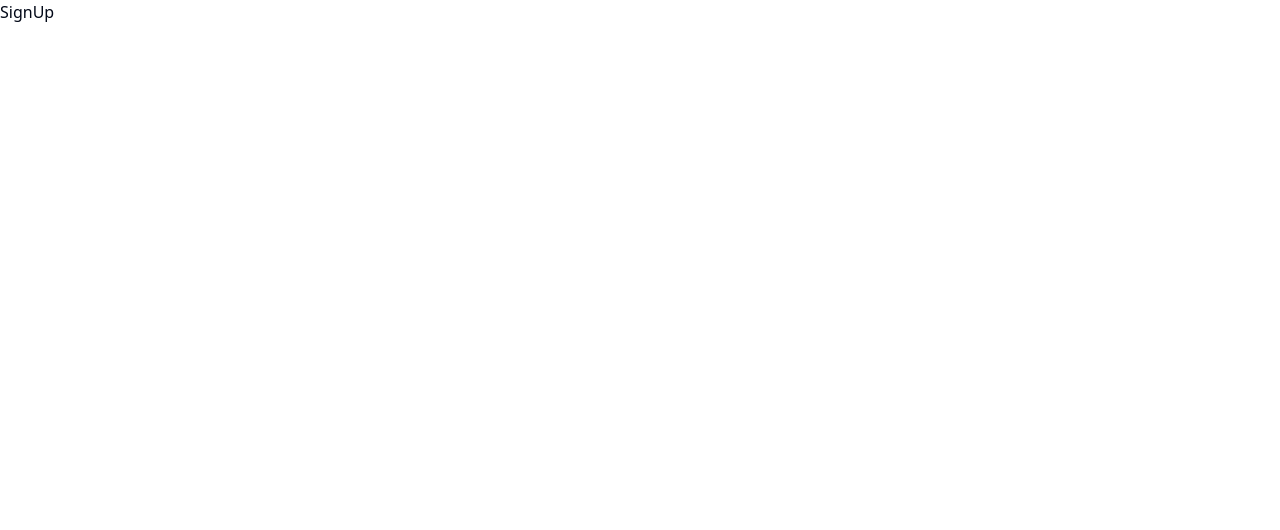
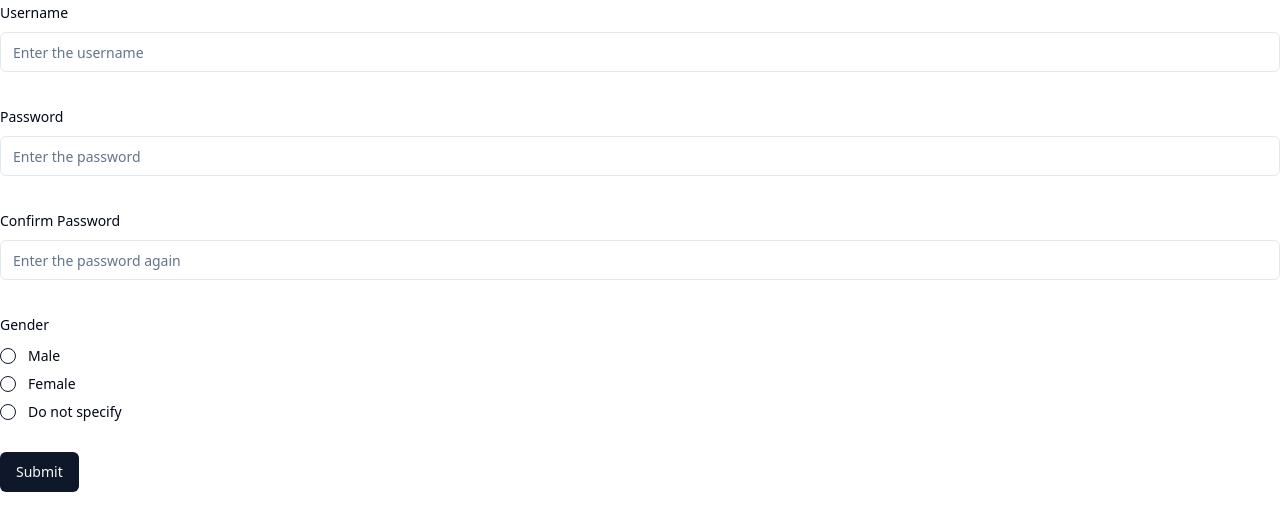
Before and after one commit to ayushsingh01042003/Chat-App, a React (Vite) app in the folder Frontend/: page /signup in a window 1280 px wide. Shown: the top 530 px of the page. Built offline with nearby package versions, Linux system fonts and the light colour scheme.

Commit message:
Add SignUp Form

```diff
--- a/Frontend/package.json
+++ b/Frontend/package.json
@@ -13,6 +13,7 @@
     "@hookform/resolvers": "^3.3.4",
     "@radix-ui/react-dropdown-menu": "^2.0.6",
     "@radix-ui/react-label": "^2.0.2",
+    "@radix-ui/react-radio-group": "^1.1.3",
     "@radix-ui/react-slot": "^1.0.2",
     "@types/react-router-dom": "^5.3.3",
     "class-variance-authority": "^0.7.0",
--- /dev/null
+++ b/Frontend/src/components/ui/radio-group.tsx
@@ -0,0 +1,42 @@
+import * as React from "react"
+import * as RadioGroupPrimitive from "@radix-ui/react-radio-group"
+import { Circle } from "lucide-react"
+
+import { cn } from "@/lib/utils"
+
+const RadioGroup = React.forwardRef<
+  React.ElementRef<typeof RadioGroupPrimitive.Root>,
+  React.ComponentPropsWithoutRef<typeof RadioGroupPrimitive.Root>
+>(({ className, ...props }, ref) => {
+  return (
+    <RadioGroupPrimitive.Root
+      className={cn("grid gap-2", className)}
+      {...props}
+      ref={ref}
+    />
+  )
+})
+RadioGroup.displayName = RadioGroupPrimitive.Root.displayName
+
+const RadioGroupItem = React.forwardRef<
+  React.ElementRef<typeof RadioGroupPrimitive.Item>,
+  React.ComponentPropsWithoutRef<typeof RadioGroupPrimitive.Item>
+>(({ className, ...props }, ref) => {
+  return (
+    <RadioGroupPrimitive.Item
+      ref={ref}
+      className={cn(
+        "aspect-square h-4 w-4 rounded-full border border-primary text-primary ring-offset-background focus:outline-none focus-visible:ring-2 focus-visible:ring-ring focus-visible:ring-offset-2 disabled:cursor-not-allowed disabled:opacity-50",
+        className
+      )}
+      {...props}
+    >
+      <RadioGroupPrimitive.Indicator className="flex items-center justify-center">
+        <Circle className="h-2.5 w-2.5 fill-current text-current" />
+      </RadioGroupPrimitive.Indicator>
+    </RadioGroupPrimitive.Item>
+  )
+})
+RadioGroupItem.displayName = RadioGroupPrimitive.Item.displayName
+
+export { RadioGroup, RadioGroupItem }
--- a/Frontend/src/pages/login/Login.tsx
+++ b/Frontend/src/pages/login/Login.tsx
@@ -3,7 +3,6 @@
 import { zodResolver } from "@hookform/resolvers/zod"
 import { useForm } from "react-hook-form"
 import { z } from "zod"
-
 import { Button } from "@/components/ui/button"
 import {
   Form,
@@ -20,6 +19,9 @@ const formSchema = z.object({
   username: z.string().min(2, {
     message: "Username must be at least 2 characters.",
   }),
+  password: z.string().min(6, {
+    message: "Password must be at least 6 characters.",
+  }),
 })
 
 const Login = () => {
@@ -29,6 +31,7 @@ const Login = () => {
     resolver: zodResolver(formSchema),
     defaultValues: {
       username: "",
+      password: "",
     },
   })
 
@@ -58,6 +61,22 @@ const Login = () => {
             </FormItem>
           )}
         />
+        <FormField
+          control={form.control}
+          name="password"
+          render={({ field }) => (
+            <FormItem>
+              <FormLabel>Password</FormLabel>
+              <FormControl>
+                <Input type="password" placeholder="Enter the password" {...field} />
+              </FormControl>
+              <FormDescription>
+                This is your private password.
+              </FormDescription>
+              <FormMessage />
+            </FormItem>
+          )}
+        />
         <Button type="submit">Submit</Button>
       </form>
     </Form>
--- a/Frontend/src/pages/signup/SignUp.tsx
+++ b/Frontend/src/pages/signup/SignUp.tsx
@@ -1,6 +1,146 @@
+"use client"
+
+import { zodResolver } from "@hookform/resolvers/zod"
+import { useForm } from "react-hook-form"
+import { z } from "zod"
+import { Button } from "@/components/ui/button"
+import {
+  Form,
+  FormControl,
+  FormField,
+  FormItem,
+  FormLabel,
+  FormMessage,
+} from "@/components/ui/form"
+import { Input } from "@/components/ui/input";
+import { RadioGroup, RadioGroupItem } from "@/components/ui/radio-group";
+
+const formSchema = z.object({
+  username: z.string().min(2, {
+    message: "Username must be at least 2 characters.",
+  }),
+  password: z.string().min(6, {
+    message: "Password must be at least 6 characters.",
+  }),
+  confirmPassword: z.string().min(6, {
+    message: "Password must be at least 6 characters.",
+  }),
+  gender: z.object({
+    type: z.enum(["Male", "Female"], {
+      required_error: "Please select your gender"
+    })
+  })
+}).refine((data) => {
+  return data.password === data.confirmPassword
+}, {
+  message: "Passwords do not match.",
+  path: ["confirmPassword"]
+});
+
 const SignUp = () => {
+
+  // 1. Define your form.
+  const form = useForm<z.infer<typeof formSchema>>({
+    resolver: zodResolver(formSchema),
+    defaultValues: {
+      username: "",
+      password: "",
+      confirmPassword: "",
+    },
+  })
+
+  // 2. Define a submit handler.
+  function onSubmit(values: z.infer<typeof formSchema>) {
+    // Do something with the form values.
+    // ✅ This will be type-safe and validated.
+    console.log(values)
+  }
+
   return (
-    <div>SignUp</div>
+    <Form {...form}>
+      <form onSubmit={form.handleSubmit(onSubmit)} className="space-y-8">
+        <FormField
+          control={form.control}
+          name="username"
+          render={({ field }) => (
+            <FormItem>
+              <FormLabel>Username</FormLabel>
+              <FormControl>
+                <Input placeholder="Enter the username" {...field} />
+              </FormControl>
+              <FormMessage />
+            </FormItem>
+          )}
+        />
+        <FormField
+          control={form.control}
+          name="password"
+          render={({ field }) => (
+            <FormItem>
+              <FormLabel>Password</FormLabel>
+              <FormControl>
+                <Input type="password" placeholder="Enter the password" {...field} />
+              </FormControl>
+              <FormMessage />
+            </FormItem>
+          )}
+        />
+        <FormField
+          control={form.control}
+          name="confirmPassword"
+          render={({ field }) => (
+            <FormItem>
+              <FormLabel>Confirm Password</FormLabel>
+              <FormControl>
+                <Input type="password" placeholder="Enter the password again" {...field} />
+              </FormControl>
+              <FormMessage />
+            </FormItem>
+          )}
+        />
+        <FormField
+          control={form.control}
+          name="gender"
+          render={({ field }) => (
+            <FormItem className="space-y-3">
+              <FormLabel>Gender</FormLabel>
+              <FormControl>
+                <RadioGroup
+                  onValueChange={field.onChange}
+                  className="flex flex-col space-y-1"
+                >
+                  <FormItem className="flex items-center space-x-3 space-y-0">
+                    <FormControl>
+                      <RadioGroupItem value="all" />
+                    </FormControl>
+                    <FormLabel className="font-normal">
+                      Male
+                    </FormLabel>
+                  </FormItem>
+                  <FormItem className="flex items-center space-x-3 space-y-0">
+                    <FormControl>
+                      <RadioGroupItem value="mentions" />
+                    </FormControl>
+                    <FormLabel className="font-normal">
+                      Female
+                    </FormLabel>
+                  </FormItem>
+                  <FormItem className="flex items-center space-x-3 space-y-0">
+                    <FormControl>
+                      <RadioGroupItem value="none" />
+                    </FormControl>
+                    <FormLabel className="font-normal">Do not specify</FormLabel>
+                  </FormItem>
+                </RadioGroup>
+              </FormControl>
+              <FormMessage />
+            </FormItem>
+          )}
+        />
+
+        <Button type="submit">Submit</Button>
+      </form>
+    </Form>
   )
 }
 
```
